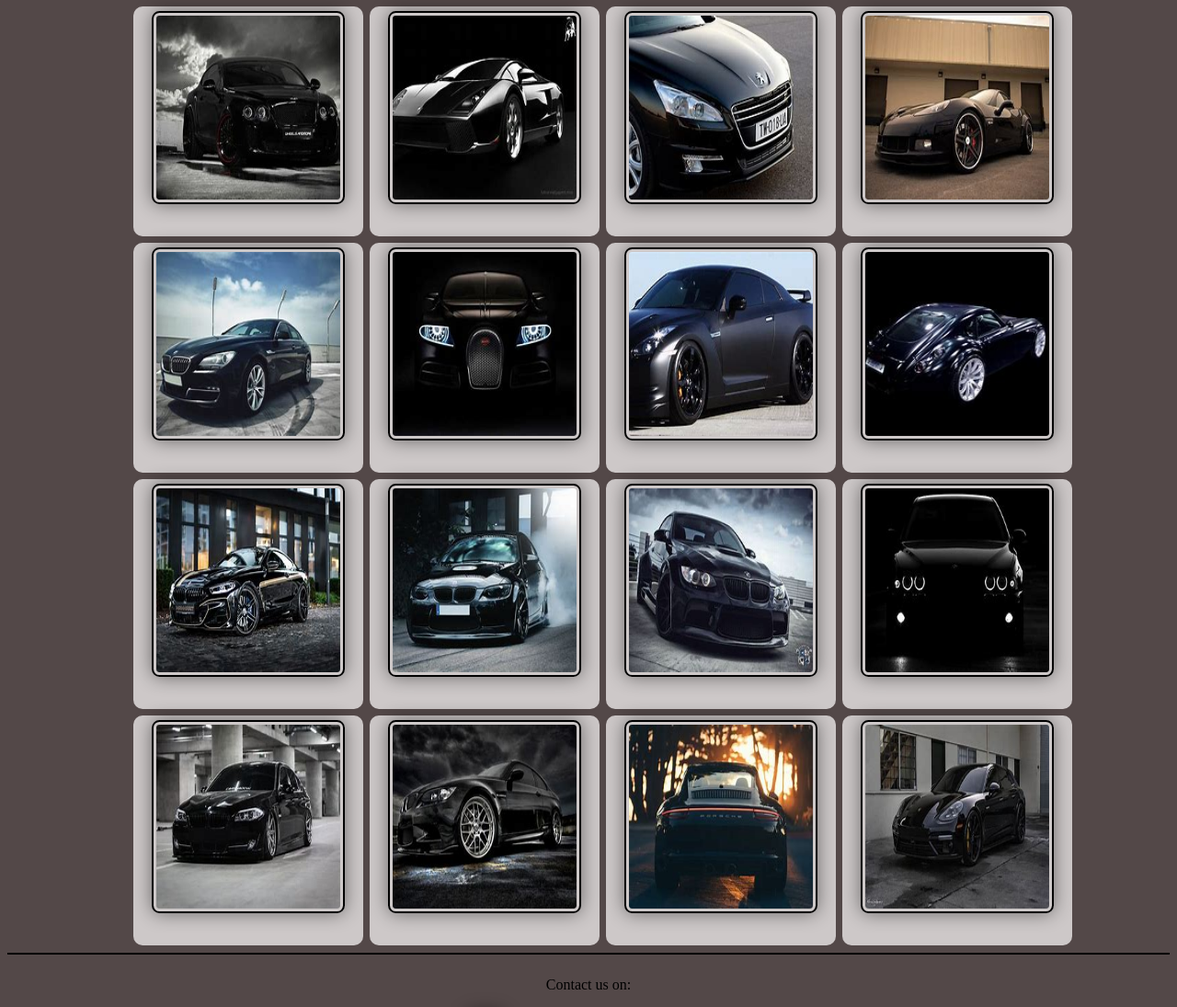
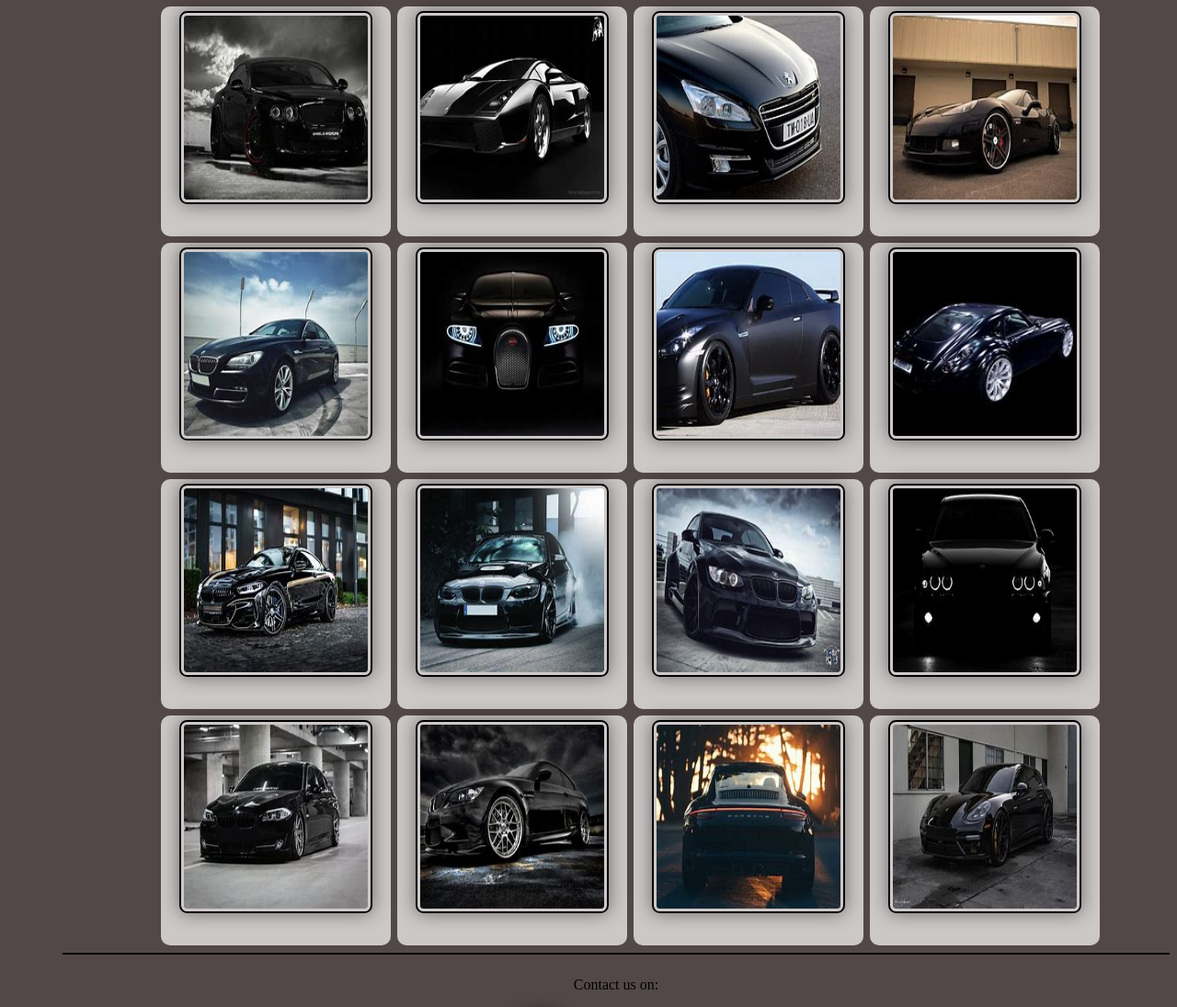
Before and after one commit to HauwahSani/GALLERYSTUFF, a plain HTML site: page index.html in a window 1280 px wide. Shown: the part 73-1168 px from the top of the page at 92% size. Drawn offline with Linux system fonts and the light colour scheme.

Commit message:
Initial commit

```diff
--- a/gallery.css
+++ b/gallery.css
@@ -9,7 +9,7 @@ background-color:white;
 border-radius:4%;
 }*/
 .whole{
-    /* margin-left:60px; */
+     margin-left:60px;
 }
 .me{
     display:flex;
--- a/index.html
+++ b/index.html
@@ -5,28 +5,28 @@
     <meta http-equiv="X-UA-Compatible" content="IE=edge">
     <meta name="viewport" content="width=device-width, initial-scale=1.0">
     <title>Gallery stuff tho</title>
-    <link rel="stylesheet" href="/gallery.css">
+    <link rel="stylesheet" href="gallery.css">
 </head>
 <body>
     <div class="whole">
     <h1 class="she">GALLERY OF CARS</h1>
     <div class="me">
-        <a href=""class="seki"><img src="/pic1.jpg" alt=""></a>
-        <a href=""class="seki"><img src="/pic2.jpg" alt=""></a>
-        <a href=""class="seki"><img src="/pic3.jpg" alt=""></a>
-        <a href=""class="seki"><img src="/pic4.jpg" alt=""></a>
-        <a href=""class="seki"><img src="/pic5.jpg" alt=""></a>
-        <a href=""class="seki"><img src="/pic6.jpg" alt=""></a>
-        <a href=""class="seki"><img src="/pic7.jpg" alt=""></a>
-        <a href=""class="seki"><img src="/pic8.jpg" alt=""></a>
-        <a href=""class="seki"><img src="/pic9.jpg" alt=""></a>
-        <a href=""class="seki"><img src="/pic10.jpg" alt=""></a>
-        <a href=""class="seki"><img src="/pic11.jpg" alt=""></a>
-        <a href=""class="seki"><img src="/pic12.jpg" alt=""></a>
-        <a href=""class="seki"><img src="/pic13.jpg" alt=""></a>
-        <a href=""class="seki"><img src="/pic14.jpg" alt=""></a>
-        <a href=""class="seki"><img src="/pic15.jpg" alt=""></a>
-        <a href=""class="seki"><img src="/pic16.jpg" alt=""></a>
+        <a href=""class="seki"><img src="pic1.jpg" alt=""></a>
+        <a href=""class="seki"><img src="pic2.jpg" alt=""></a>
+        <a href=""class="seki"><img src="pic3.jpg" alt=""></a>
+        <a href=""class="seki"><img src="pic4.jpg" alt=""></a>
+        <a href=""class="seki"><img src="pic5.jpg" alt=""></a>
+        <a href=""class="seki"><img src="pic6.jpg" alt=""></a>
+        <a href=""class="seki"><img src="pic7.jpg" alt=""></a>
+        <a href=""class="seki"><img src="pic8.jpg" alt=""></a>
+        <a href=""class="seki"><img src="pic9.jpg" alt=""></a>
+        <a href=""class="seki"><img src="pic10.jpg" alt=""></a>
+        <a href=""class="seki"><img src="pic11.jpg" alt=""></a>
+        <a href=""class="seki"><img src="pic12.jpg" alt=""></a>
+        <a href=""class="seki"><img src="pic13.jpg" alt=""></a>
+        <a href=""class="seki"><img src="pic14.jpg" alt=""></a>
+        <a href=""class="seki"><img src="pic15.jpg" alt=""></a>
+        <a href=""class="seki"><img src="pic16.jpg" alt=""></a>
     </div>
     <hr>
     <div class="jae">
```
